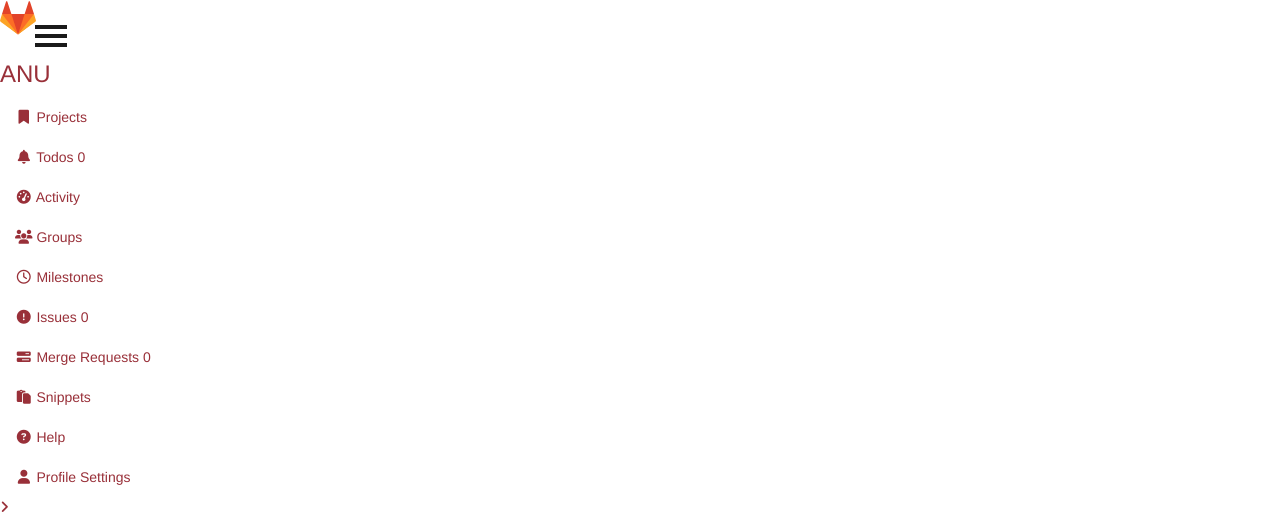
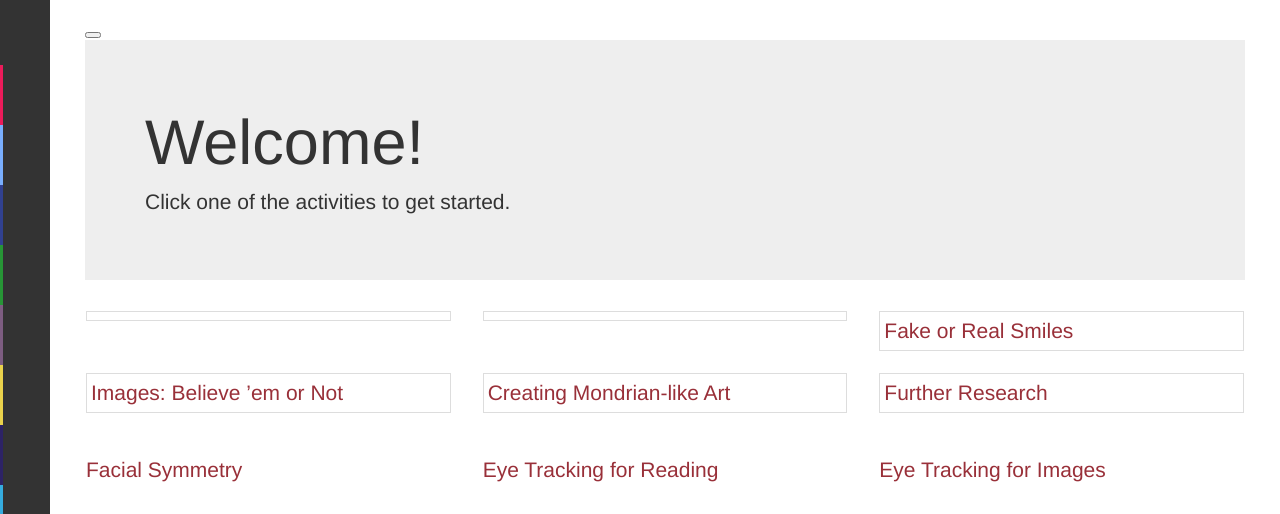
Before and after one commit to chow-c/hcc-workshop, a Django app: page /home in a window 1280 px wide. Shown: the top 514 px of the page. Run offline with Django 3.2, Linux system fonts and the light colour scheme; the visitor is signed in with stand-in values (Sample User, id 1); some libraries are stand-ins or nearby versions.

Commit message:
Trim down sidebar

```diff
--- a/static/css/main.css
+++ b/static/css/main.css
@@ -49,7 +49,7 @@
 
 #wrapper.toggled #page-content-wrapper {
     position: absolute;
-    margin-right: -200px;
+    margin-right: -250px;
 }
 
 /* Sidebar Styles */
@@ -146,10 +146,18 @@
     line-height: 44px;
 }
 
+.sidebar-nav > .sidebar-sign-out {
+    background-color:white;
+}
+
+.sidebar-nav > .sidebar-expand {
+    background-color:red;
+}
+
 /*-------------------------------*/
 /*       Hamburger-Cross         */
 /*-------------------------------*/
-
+/*
 .hamburger {
   position: fixed;
   top: 20px;
@@ -258,7 +266,7 @@
   display: block;
   -webkit-transform: translate3d(-100px,0,0);
   -webkit-transition: all .35s ease-in-out;
-}
+} */
 /*-------------------------------*/
 /*            Overlay            */
 /*-------------------------------*/
@@ -281,7 +289,7 @@
     }
 
     #wrapper.toggled {
-        padding-left: 0px;
+        padding-left: 50px;
     }
 
     #sidebar-wrapper {
@@ -289,7 +297,8 @@
     }
 
     #wrapper.toggled #sidebar-wrapper {
-        width: 0px;
+        width: 50px;
+        overflow-x: hidden;
     }
 
     #page-content-wrapper {
--- a/templates/base.html
+++ b/templates/base.html
@@ -3,8 +3,7 @@
 {% block body %}
 <div id="wrapper" class="toggled">
         <div class="overlay"></div>
-        <!-- Sidebar -->
-        <!-- Sidebar
+
         <nav class="navbar navbar-inverse navbar-fixed-top" id="sidebar-wrapper" role="navigation">
             <ul class="nav sidebar-nav">
                 <li class="sidebar-brand">
@@ -13,7 +12,7 @@
                     </a>
                 </li>
                 <li>
-                    <a href="#"><i class="fa fa-tachometer" aria-hidden="true"></i>&nbsp;Dashboard</a>
+                    <a href="#">Dashboard</a>
                 </li>
                 <li>
                     <a href="#">The Thatcher Effect</a>
@@ -35,88 +34,17 @@
                 </li>
                 {% block menu %}
                 {% endblock %}
-                <a class="btn btn-primary btn-lg" href="#" role="button">Generate Website</a>
                 <li>
+                    <a href="">Generate Website</a>
+                </li>
+                <li class="sidebar-sign-out">
                     <a href="{% url 'django.contrib.auth.views.logout' %}"><i class="fa fa-sign-out" aria-hidden="true"></i>&nbsp;Logout</a>
                 </li>
+                <li class="sidebar-expand">
+                    <a href="">Expand</a>
+                </li>
             </ul>
-        </nav> <!-- End navbar -->
-
-    <div class="nicescroll sidebar-collapsed sidebar-wrapper" tabindex="0" style="overflow: hidden; outline: none;">
-<div class="header-logo">
-<a id="logo">
-<svg width="36" height="36" id="tanuki-logo">
-  <path id="tanuki-right-ear" class="tanuki-shape" fill="#e24329" d="M2 14l9.38 9v-9l-4-12.28c-.205-.632-1.176-.632-1.38 0z"></path>
-  <path id="tanuki-left-ear" class="tanuki-shape" fill="#e24329" d="M34 14l-9.38 9v-9l4-12.28c.205-.632 1.176-.632 1.38 0z"></path>
-  <path id="tanuki-nose" class="tanuki-shape" fill="#e24329" d="M18,34.38 3,14 33,14 Z"></path>
-  <path id="tanuki-right-eye" class="tanuki-shape" fill="#fc6d26" d="M18,34.38 11.38,14 2,14 6,25Z"></path>
-  <path id="tanuki-left-eye" class="tanuki-shape" fill="#fc6d26" d="M18,34.38 24.62,14 34,14 30,25Z"></path>
-  <path id="tanuki-right-cheek" class="tanuki-shape" fill="#fca326" d="M2 14L.1 20.16c-.18.565 0 1.2.5 1.56l17.42 12.66z"></path>
-  <path id="tanuki-left-cheek" class="tanuki-shape" fill="#fca326" d="M34 14l1.9 6.16c.18.565 0 1.2-.5 1.56L18 34.38z"></path>
-</svg>
-
-</a>
-<a class="gitlab-text-container-link" title="Dashboard" id="js-shortcuts-home" href="/"><div class="gitlab-text-container">
-<h3>ANU</h3>
-</div>
-</a></div>
-<ul class="nav nav-sidebar">
-<li class="home"><a title="" href="/dashboard/projects" data-original-title="Projects"><i class="fa fa-bookmark fa-fw"></i>
-<span>
-Projects
-</span>
-</a></li><li class=""><a title="" href="/dashboard/todos" data-original-title="Todos"><i class="fa fa-bell fa-fw"></i>
-<span>
-Todos
-<span class="count todos-pending-count">0</span>
-</span>
-</a></li><li class=""><a class="shortcuts-activity" title="Activity" href="/dashboard/activity"><i class="fa fa-dashboard fa-fw"></i>
-<span>
-Activity
-</span>
-</a></li><li class=""><a title="" href="/dashboard/groups" data-original-title="Groups"><i class="fa fa-group fa-fw"></i>
-<span>
-Groups
-</span>
-</a></li><li class=""><a title="" href="/dashboard/milestones" data-original-title="Milestones"><i class="fa fa-clock-o fa-fw"></i>
-<span>
-Milestones
-</span>
-</a></li><li class=""><a title="" class="shortcuts-issues" href="/dashboard/issues?assignee_id=71" data-original-title="Issues"><i class="fa fa-exclamation-circle fa-fw"></i>
-<span>
-Issues
-<span class="count">0</span>
-</span>
-</a></li><li class=""><a title="Merge Requests" class="shortcuts-merge_requests" href="/dashboard/merge_requests?assignee_id=71"><i class="fa fa-tasks fa-fw"></i>
-<span>
-Merge Requests
-<span class="count">0</span>
-</span>
-</a></li><li class=""><a title="" href="/dashboard/snippets" data-original-title="Snippets"><i class="fa fa-clipboard fa-fw"></i>
-<span>
-Snippets
-</span>
-</a></li><li class=""><a title="" href="/help" data-original-title="Help"><i class="fa fa-question-circle fa-fw"></i>
-<span>
-Help
-</span>
-</a></li><li class=""><a title="" data-placement="bottom" href="/profile" data-original-title="Profile Settings"><i class="fa fa-user fa-fw"></i>
-<span>
-Profile Settings
-</span>
-</a></li></ul>
-
-<div class="collapse-nav">
-<a class="toggle-nav-collapse" title="Open/Close" href="#"><i class="fa fa-angle-right"></i></a>
-
-</div>
-<a class="sidebar-user" title="" href="/u/***REMOVED***" data-original-title="Profile"><img alt="Profile" class="avatar avatar s36" src="https://secure.gravatar.com/avatar/3a3733edfc669d35fc6cb08c8aaafaaa?s=120&amp;d=identicon">
-<div class="username">
-***REMOVED***
-</div>
-</a></div>
-
-
+        </nav>
 
                 <!-- Page Content -->
         <div id="page-content-wrapper">
```
